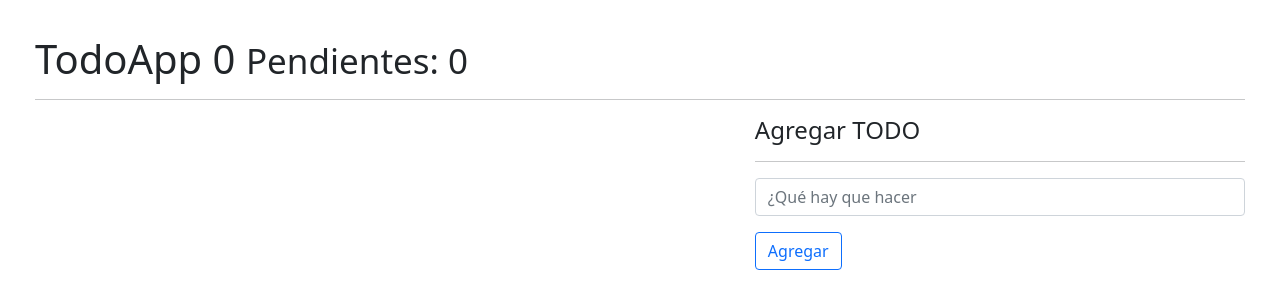
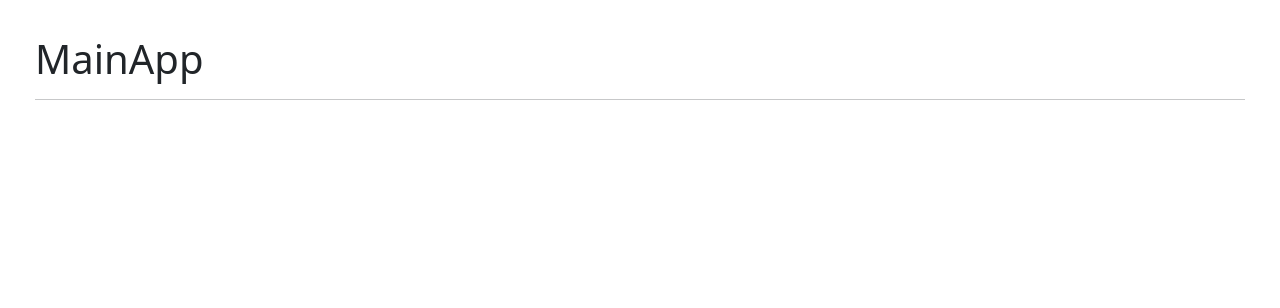
Before and after one commit to pablozafra90/HooksApp, a React (Vite) app: page / in a window 1280 px wide. Shown: the top 308 px of the page. Built offline with nearby package versions, Linux system fonts and the light colour scheme.

Commit message:
inicioRouters

```diff
--- a/package.json
+++ b/package.json
@@ -11,7 +11,8 @@
   },
   "dependencies": {
     "react": "^18.2.0",
-    "react-dom": "^18.2.0"
+    "react-dom": "^18.2.0",
+    "react-router-dom": "^6.22.0"
   },
   "devDependencies": {
     "@types/react": "^18.2.15",
--- /dev/null
+++ b/src/09-useContext/MainApp.jsx
@@ -0,0 +1,9 @@
+
+export const MainApp = () => {
+  return (
+    <>
+        <h1>MainApp</h1>
+        <hr/>
+    </>
+  )
+}
--- a/src/main.jsx
+++ b/src/main.jsx
@@ -1,4 +1,5 @@
 import ReactDOM from 'react-dom/client';
+import { BrowserRouter } from "react-router-dom";
 import './style.css';
 // import { FocusScreen } from './04-useRef/FocusScreen';
 // import { Memorize } from './06-memos/Memorize';
@@ -7,10 +8,14 @@
 // import { Padre } from './07-tarea-memo/Padre';
 // import { MultipleCustomHooks } from './03-examples/MultipleCustomHooks';
 // import './08-useReducer/intro-reducer';
-import { TodoApp } from './08-useReducer/TodoApp';
+// import { TodoApp } from './08-useReducer/TodoApp';
+import { MainApp } from './09-useContext/MainApp';
 
 ReactDOM.createRoot(document.getElementById('root')).render(
-  //<React.StrictMode>
-      <TodoApp />
-  //</React.StrictMode>,
+
+  <BrowserRouter>
+      {/* <React.StrictMode> */}
+          <MainApp />
+      {/* </React.StrictMode>, */}
+    </BrowserRouter>
 )
```
Also changed, not shown: src/09-useContext/AboutPage.jsx (added, +9 -0 lines), src/09-useContext/HomePage.jsx (added, +9 -0 lines), src/09-useContext/LoginPage.jsx (added, +9 -0 lines), 1 other file (tests, documents, lock files or other folders).
